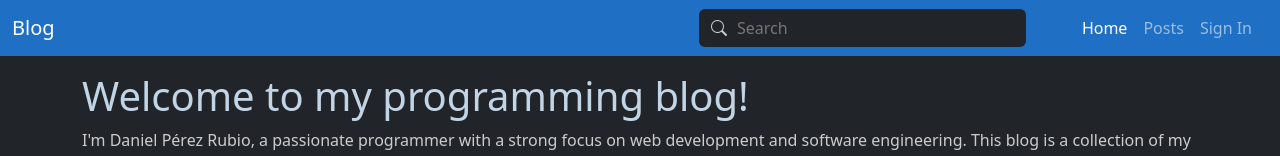
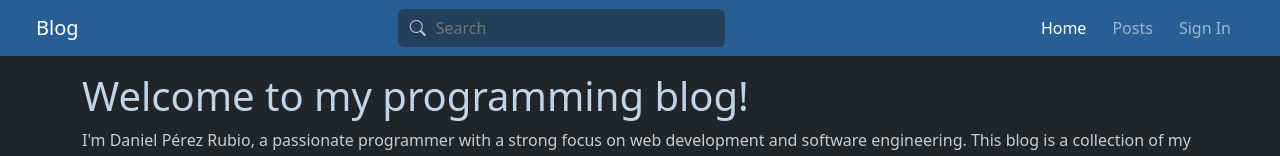
Before and after one commit to danielperezrubio/blog, a React (Vite) app in the folder frontend/: page / in a window 1280 px wide. Shown: the top 156 px of the page. Built offline with nearby package versions, Linux system fonts and the light colour scheme; no server answers.

Commit message:
Change header styles

```diff
--- a/frontend/src/components/Header.css
+++ b/frontend/src/components/Header.css
@@ -1,4 +1,12 @@
 header form:hover,
 header form:focus-within {
-  outline: 1px solid rgb(139, 137, 140);
+  outline: 1px solid rgb(131, 131, 185);
 }
+
+header ul li {
+  border-radius: 20px;
+  padding: 0 5px;
+}
+header ul li:hover {
+  background-color: rgba(0, 0, 0, 0.3);
+}
--- a/frontend/src/components/Header.jsx
+++ b/frontend/src/components/Header.jsx
@@ -14,10 +14,10 @@ function Header() {
   }
 
   return (
-    <header style={{ backgroundColor: "#1f6fc4" }}>
+    <header style={{ backgroundColor: "rgba(47, 152, 255, 0.5)" }}>
       <nav className="navbar navbar-expand-lg" data-bs-theme="dark">
-        <div className="container-fluid me-2">
-          <Link className="navbar-brand" to="/">
+        <div className="container-fluid">
+          <Link className="navbar-brand ps-lg-4" to="/">
             Blog
           </Link>
           <button
@@ -36,23 +36,31 @@ function Header() {
             id="navbarSupportedContent"
           >
             <form
-              className="d-flex bg-dark rounded align-items-center justify-content-center p-2 me-5"
-              style={{ height: "38px" }}
+              className="d-flex rounded align-items-center p-2 mx-auto"
+              style={{
+                height: "38px",
+                backgroundColor: "#233f59",
+              }}
               onSubmit={handleSubmit}
             >
               <i className="bi bi-search mx-1"></i>
               <input
-                className="ms-1 me-5 bg-dark"
+                className="ms-1 me-5"
                 type="search"
                 placeholder="Search"
                 aria-label="Search"
-                style={{ border: "none", outline: "none", color: "#ccd1d5" }}
+                style={{
+                  border: "none",
+                  outline: "none",
+                  color: "white",
+                  backgroundColor: "inherit",
+                }}
                 onChange={(e) => {
                   setFilterWord(e.target.value);
                 }}
               />
             </form>
-            <ul className="navbar-nav mb-2 mb-lg-0">
+            <ul className="navbar-nav mb-lg-0 pe-lg-4">
               <li className="nav-item">
                 <NavLink
                   activeclassname="active"
```
